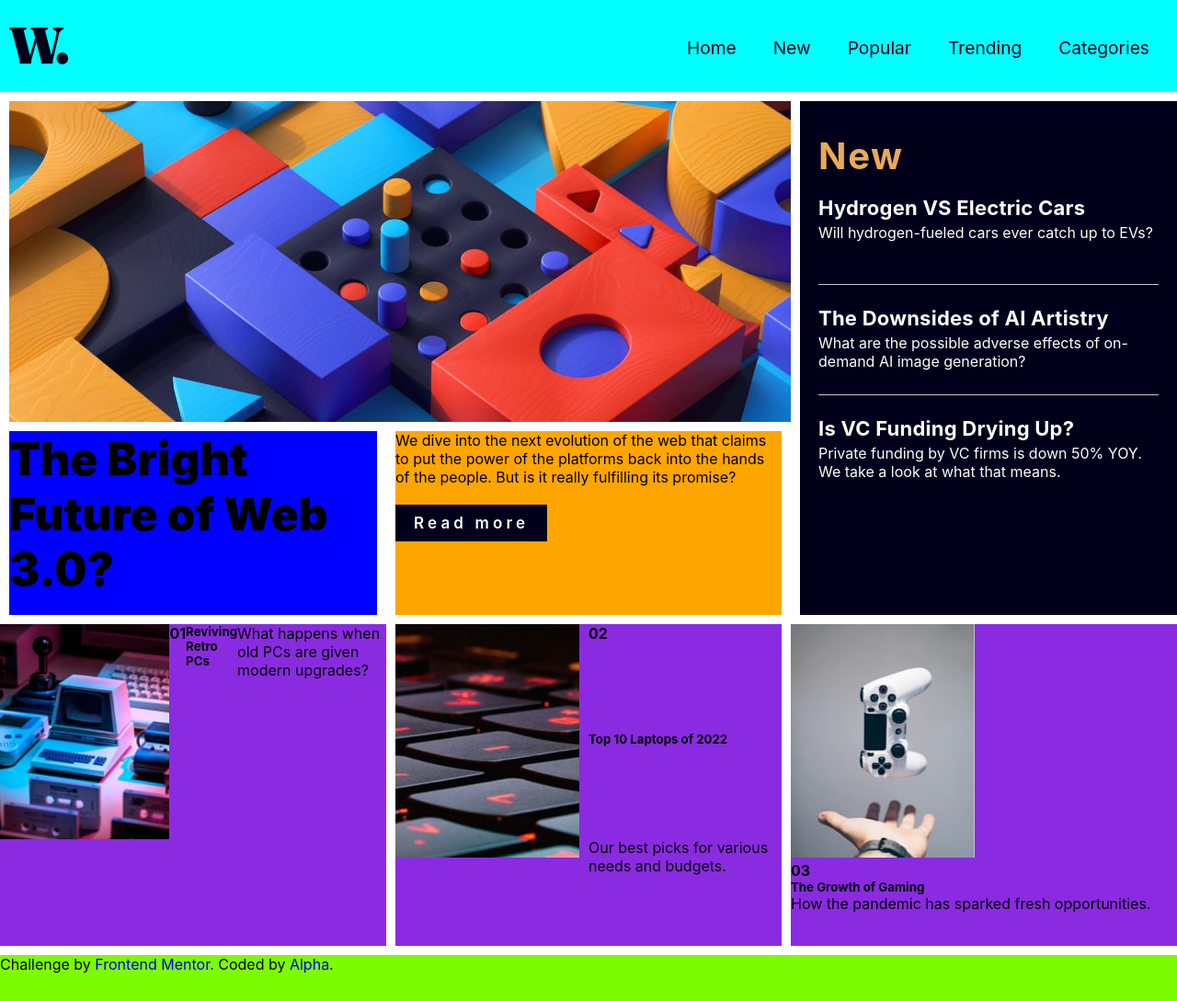
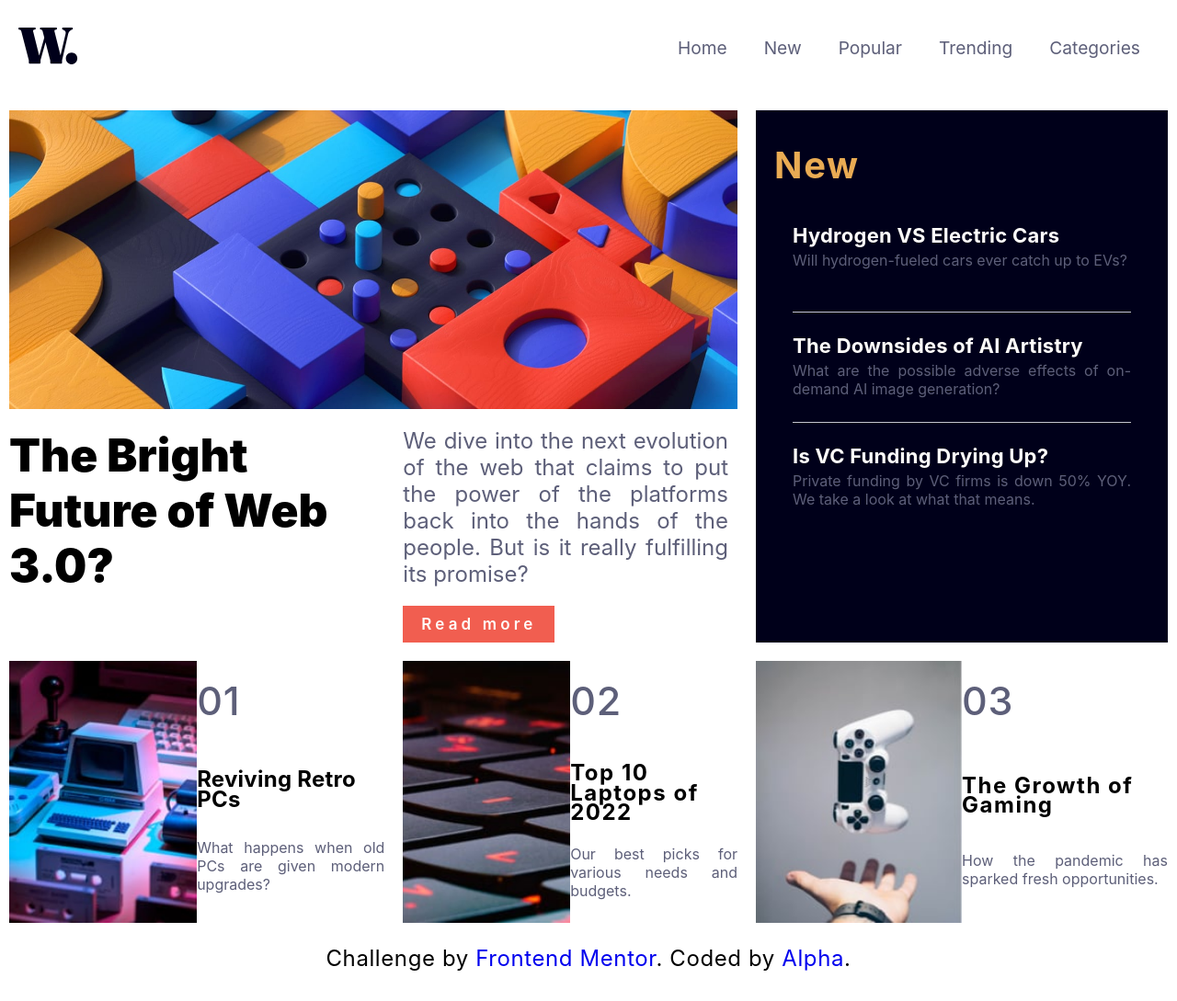
Before and after one commit to 010binary/News-Home_page, a Flask app: page / in a window 1280 px wide. Shown: the whole page at 92% size. After the commit the page ends 1056 px from the top, so only its background shows below. Run offline with Flask 3, Linux system fonts and the light colour scheme.

Commit message:
Done with the Desktop version and to the moblie view

```diff
--- a/static/style.css
+++ b/static/style.css
@@ -1,8 +1,6 @@
 :root{
     --dk-blue:hsl(240, 100%, 5%);
     --off-white:hsl(36, 100%, 99%);
-
-
 
     /*Text colors*/
     --text-blue:hsl(233, 8%, 79%);
@@ -19,22 +17,24 @@
     box-sizing: border-box;
     font-family: Inter, sans-serif;
 }
+body{
+    height: 100vh;
+    margin: 0px 10px;
+}
 .container{
     display: grid;
-    grid-template-columns: repeat(3, 1fr);
-    grid-template-rows: 100px 1fr 200px 1fr 50px;
-    gap: 10px;
+    grid-template-columns: repeat(3, auto);
+    grid-template-rows: repeat(5, auto);
+    gap: 20px;
 }
 .nav-section{
     grid-area: 1 / 1 / 2 / 4;
-    background-color: aqua;
     display: flex;
     justify-content: space-between;
     padding: 30px 10px;
     justify-content: last baseline;
-
+    color: var(--text-dk);
 }
-
 nav ul{
     display: flex;
     justify-content: space-between;
@@ -46,7 +46,7 @@ nav ul li{
     padding-top: 10px;
 }
 nav ul li a{
-    color: var(--dk-blue);
+    color: var(--text-dk);
 
 }
 nav ul li a:hover{
@@ -56,33 +56,44 @@ nav ul li a:hover{
 .control-img{
     width: 100%;
     grid-area: 2 / 1 / 3 / 3;
-    margin: 0px 10px;
+    object-fit: contain;
 }
 .main-Text{
     grid-area: 3 / 1 / 4 / 2;
     font-size: 3.1rem;
     font-weight: 900;
-    margin: 0px 10px;
-    background-color: blue;
+
 }
 .first-section{
     grid-area: 3 / 2 / 4 / 3;
-    background-color: orange;
+
     padding-right: 10px;
+}
+.first-section .sec-paragraph{
+    color: var(--text-dk);
+    font-size: 1.5rem;
+}
+.sec-paragraph{
+    color: var(--text-dk);
+    text-align: justify;
 }
 .btn{
     padding: 10px 20px;
     letter-spacing: 0.244em;
     font-weight: 600;
-    background-color: var(--dk-blue);
+    background-color: var(--hv-red);
     color: var(--off-white);
     border: none;
     margin-top: 20px;
     font-size: 17px;
 }
+.btn:hover{
+    background-color: var(--dk-blue);
+
+}
 .second-side{
     grid-area: 2 / 3 / 4 / 4;
-    margin-left: 10px;
+
     background-color:var(--dk-blue);
     color: var(--off-white);
 }
@@ -99,8 +110,8 @@ nav ul li a:hover{
     font-weight: 700;
     color: var(--hv-orange);
 }
+
 .second-side .news{
-    margin: 0px 0px 20px 0px;
     height: 100px;
     border-bottom: 1px solid var(--text-blue) ;
 }
@@ -114,41 +125,71 @@ nav ul li a:hover{
 .second-side h3:hover{
     color: var(--hv-orange);
 }
-
 .third-side{
     grid-area: 4 / 1 / 5 / 2;
-    background-color: blueviolet;
-    display: flex;
-}
-.third-side div{
-    flex: 1 1 500px;
+
+    display: grid;
+    grid-template-columns: repeat(2, 1fr);
+    grid-template-rows: repeat(3, auto);
+    overflow: hidden;
 }
 .third-side img{
+    grid-row:1 / 4;
+    grid-column:1 / 2;
+    height: 100%;
     width: 100%;
-    object-fit: contain;
-    justify-content: flex-start;
+    object-fit: cover;
+}
+.third-side h4{
+    grid-row:1 / 2;
+    grid-column:2 / 3;
+    font-size: 43px;
+    line-height: 2;
+    letter-spacing: 0.019em;
+    font-weight: 500;
+    color: var(--text-dk);
+}
+.third-side h5{
+    grid-row:2 / 3;
+    grid-column:2 / 3;
+    font-size: 24px;
+    line-height: 0.9;
+    letter-spacing: 0.01em;
+}
+.third-side p{
+    grid-row:3 / 4;
+    grid-column:2 / 3;
 }
 .fouth-side{
     grid-area: 4 / 2 / 5 / 3;
-    background-color: blueviolet;
+
     display: grid;
     grid-template-columns: repeat(2, 1fr);
-    grid-template-rows: repeat(3, 1fr);
+    grid-template-rows: repeat(3, auto);
+
 }
 .fouth-side img{
     grid-row:1 / 4;
     grid-column:1 / 2;
-    object-fit: contain;
-
+    height: 100%;
+    width: 100%;
+    object-fit: cover;
 }
 .fouth-side h4{
     grid-row:1 / 2;
     grid-column:2 / 3;
-
+    font-size: 43px;
+    line-height: 2;
+    letter-spacing: 0.019em;
+    font-weight: 500;
+    color: var(--text-dk);
 }
 .fouth-side h5{
     grid-row:2 / 3;
     grid-column:2 / 3;
+    font-size: 24px;
+    line-height: 0.9;
+    letter-spacing: 0.063em;
 }
 .fouth-side p{
     grid-row:3 / 4;
@@ -156,12 +197,63 @@ nav ul li a:hover{
 }
 .fifth-side{
     grid-area: 4 / 3 / 5 / 4;
-    background-color: blueviolet;
+
+    display: grid;
+    grid-template-columns: repeat(2, 1fr);
+    grid-template-rows: repeat(3, auto);
+}
+.fifth-side img{
+    grid-row:1 / 4;
+    grid-column:1 / 2;
+    height: 100%;
+    width: 100%;
+    object-fit: cover;
+}
+.fifth-side h4{
+    grid-row:1 / 2;
+    grid-column:2 / 3;
+    font-size: 43px;
+    line-height: 2;
+    letter-spacing: 0.019em;
+    font-weight: 500;
+    color: var(--text-dk);
+}
+.fifth-side h5{
+    grid-row:2 / 3;
+    grid-column:2 / 3;
+    font-size: 24px;
+    line-height: 0.9;
+    letter-spacing: 0.063em;
+}
+.fifth-side p{
+    grid-row:3 / 4;
+    grid-column:2 / 3;
+}
+.sec-heading:hover{
+    color: var(--hv-red);
 }
 .footer-side{
     grid-area: 5 / 1 / 6 / 4;
-    background-color: lawngreen;
+    text-align: center;
+}
+.footer-side div{
+    font-size: 1.5rem;
+    line-height: 1.6;
+    letter-spacing: 0.025em;
 }
 a {
     text-decoration: none;
 }
+@media screen and (max-width: 840px) {
+    .container{
+        display: flex;
+        flex-direction: column;
+        gap: 40px;
+    }
+    .second-side{
+        height: 500px;
+    }
+    .btn{
+        padding: 30px 60px;
+    }
+}
--- a/templates/index.html
+++ b/templates/index.html
@@ -85,11 +85,10 @@
         </section>
       </aside>
       <section class="third-side">
-        <div>
         <img
           src="{{ url_for('static', filename='images/image-retro-pcs.jpg') }}"
           alt=" Blog Picture"
-        /></div>
+        />
         <h4>01</h4>
         <h5 class="sec-heading">Reviving Retro PCs</h5>
         <p class="sec-paragraph">
```
